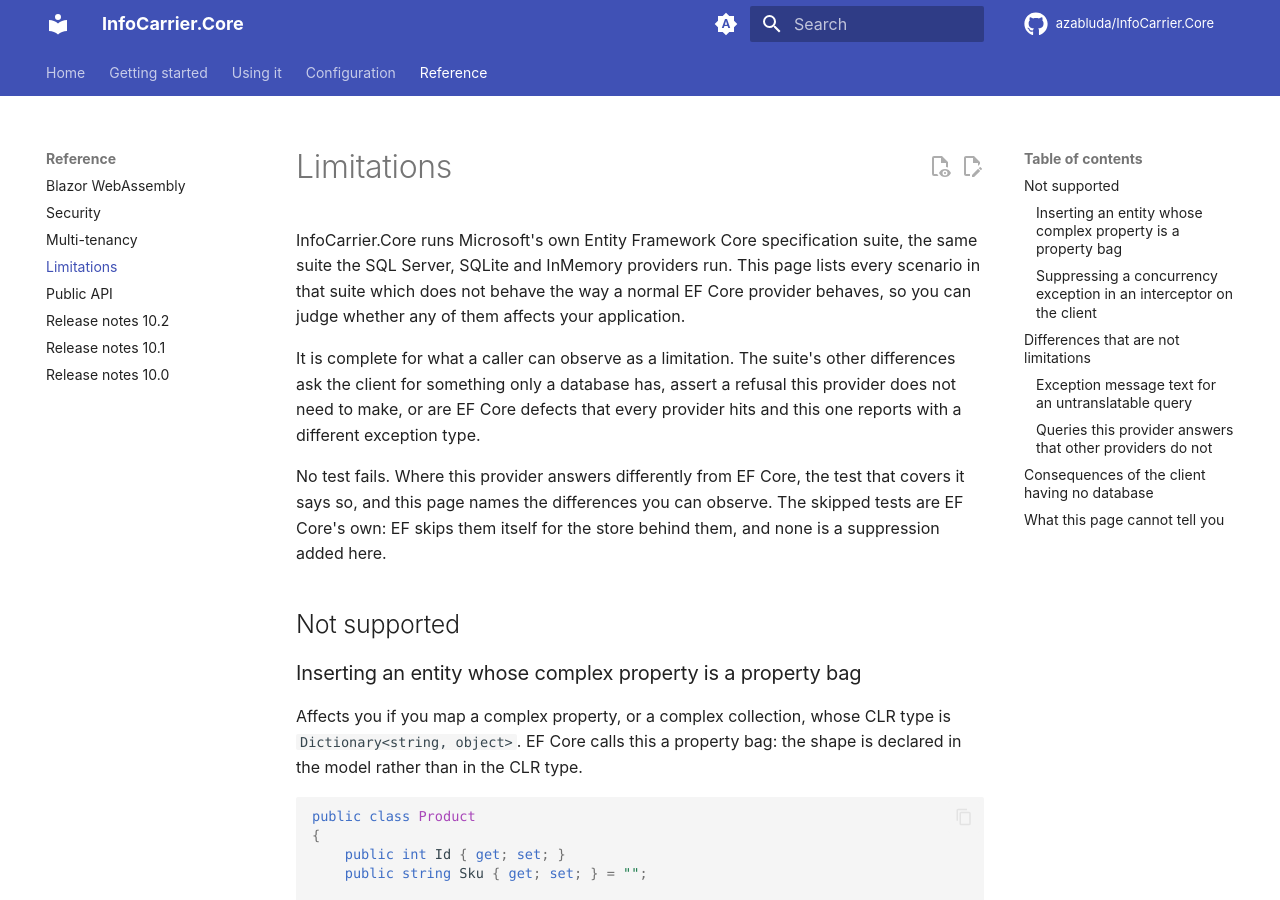
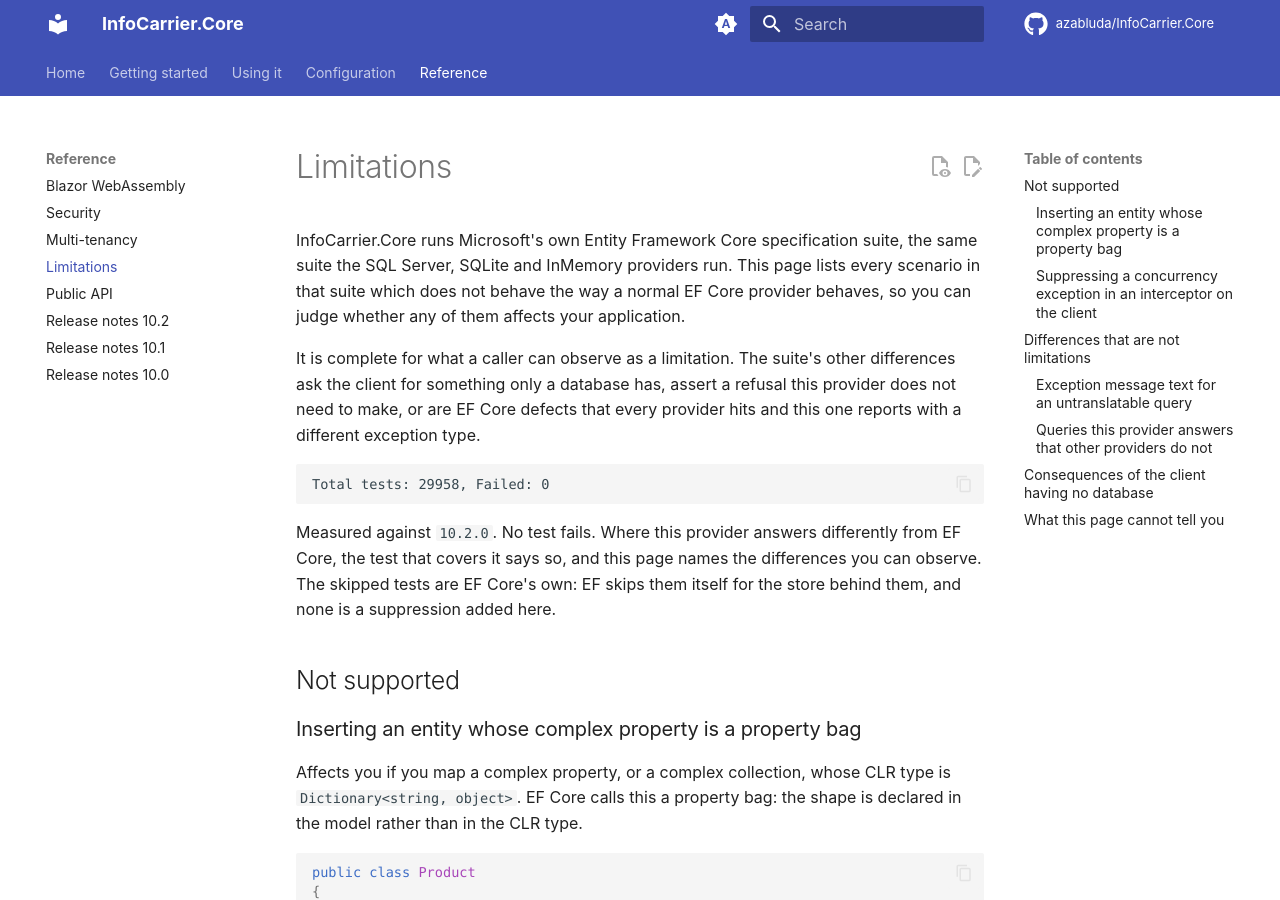
Before and after one commit to azabluda/InfoCarrier.Core, an MkDocs documentation site: the page built from website/docs/limitations.md, in a window 1280 px wide and 900 px high. Built offline with MkDocs 1.6.1 and Material for MkDocs 9.7.7, drawn with Linux system fonts in a browser that asks for light colours; comment, search, counter and statistics services are not loaded.

Commit message:
The limitations page gives the suite's figure, measured against 10.2.0
versioning.md's step for a minor from main: the one count a published
page gives, from the release's own run. eng/measure.sh on main at
1aba523: FAILING 0, TOTAL 29958, nothing fixed or broken against H34's
run, reasons unchanged. The 10.2 notes page gives the same figure.

Co-Authored-By: Claude Opus 5.5 <noreply@anthropic.com>

````diff
--- a/website/docs/limitations.md
+++ b/website/docs/limitations.md
@@ -10,9 +10,14 @@ the client for something only a database has, assert a refusal this provider doe
 or are EF Core defects that every provider hits and this one reports with a different exception
 type.
 
-No test fails. Where this provider answers differently from EF Core, the test that covers it says
-so, and this page names the differences you can observe. The skipped tests are EF Core's own: EF
-skips them itself for the store behind them, and none is a suppression added here.
+```
+Total tests: 29958, Failed: 0
+```
+
+Measured against `10.2.0`. No test fails. Where this provider answers differently from EF Core, the
+test that covers it says so, and this page names the differences you can observe. The skipped tests
+are EF Core's own: EF skips them itself for the store behind them, and none is a suppression added
+here.
 
 ## Not supported
 
````
